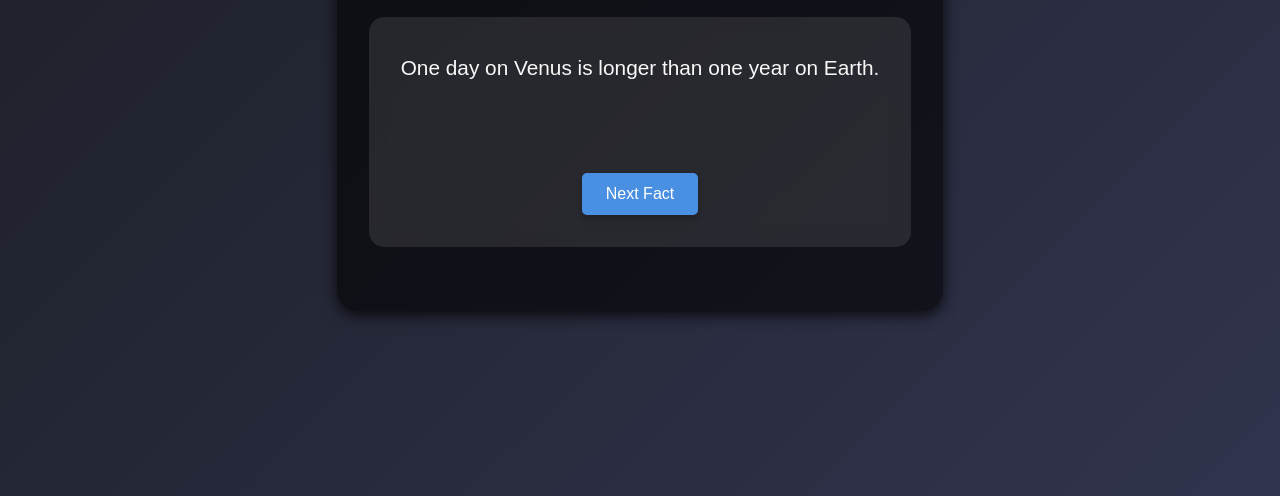
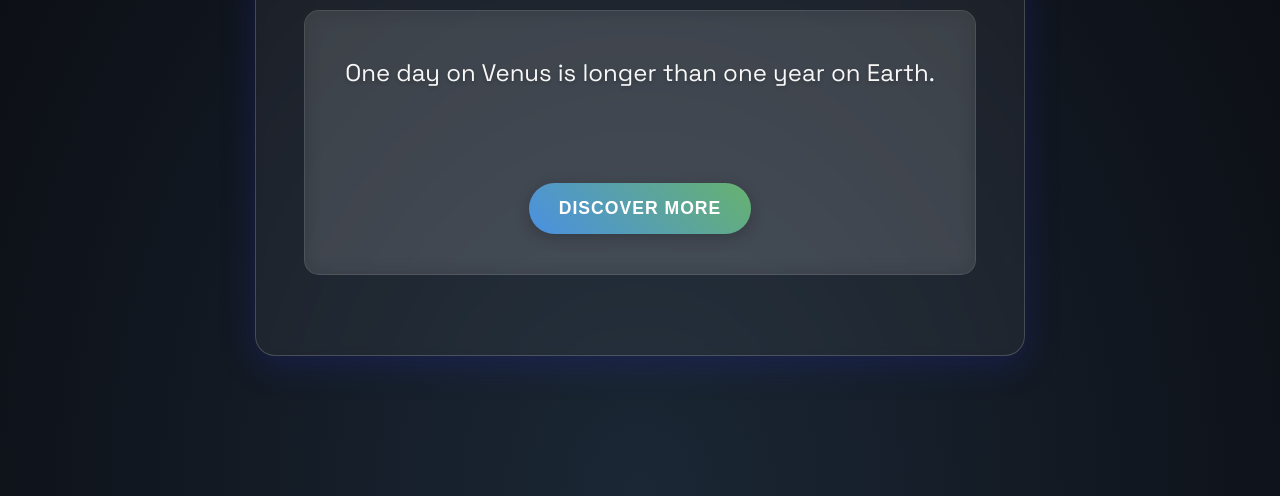
Before and after one commit to BHAGATBHAGYASHREE/Pieces, a plain HTML site: page index.html in a window 1280 px wide. Shown: the part 304-800 px from the top of the page. Drawn offline with Linux system fonts and the light colour scheme.

Commit message:
Update index.html

```diff
--- a/index.html
+++ b/index.html
@@ -4,6 +4,7 @@
     <meta charset="UTF-8">
     <meta name="viewport" content="width=device-width, initial-scale=1.0">
     <title>Space Facts Explorer</title>
+    <link href="https://fonts.googleapis.com/css2?family=Space+Grotesk:wght@400;600&display=swap" rel="stylesheet">
     <style>
         /* Global Styles */
         body {
@@ -13,73 +14,119 @@
             display: flex;
             justify-content: center;
             align-items: center;
-            background: linear-gradient(135deg, #1c1e26 0%, #31344e 100%);
-            font-family: "Poppins", Arial, sans-serif;
+            background: radial-gradient(ellipse at bottom, #1B2735 0%, #090A0F 100%);
+            font-family: 'Space Grotesk', sans-serif;
             color: #fff;
             text-align: center;
+            overflow: hidden;
+        }
+
+        /* Stars Animation */
+        @keyframes move-twinkle {
+            from { transform: translateY(0px); opacity: 0; }
+            50% { opacity: 1; }
+            to { transform: translateY(-2000px); opacity: 0; }
+        }
+
+        .stars {
+            position: fixed;
+            width: 1px;
+            height: 1px;
+            background: transparent;
+            box-shadow: 1744px 122px #FFF,134px 1321px #FFF,1700px 1120px #FFF,697px 497px #FFF,
+                        1127px 939px #FFF,368px 263px #FFF,1180px 262px #FFF,1049px 128px #FFF,
+                        1146px 996px #FFF,1272px 849px #FFF,1371px 916px #FFF,1552px 974px #FFF;
+            animation: move-twinkle 50s linear infinite;
+        }
+
+        .stars2 {
+            position: fixed;
+            width: 2px;
+            height: 2px;
+            background: transparent;
+            box-shadow: 1744px 122px #FFF,134px 1321px #FFF,1700px 1120px #FFF,697px 497px #FFF,
+                        1127px 939px #FFF,368px 263px #FFF,1180px 262px #FFF,1049px 128px #FFF;
+            animation: move-twinkle 100s linear infinite;
         }
 
         h1 {
-            font-size: 2.5rem;
+            font-size: 3rem;
             margin-bottom: 2rem;
+            background: linear-gradient(to right, #fff, #7597de);
+            -webkit-background-clip: text;
+            -webkit-text-fill-color: transparent;
             text-shadow: 0 4px 8px rgba(0, 0, 0, 0.5);
-            color: #f4f4f4;
+            letter-spacing: 2px;
         }
 
         /* Container */
         .container {
             max-width: 800px;
-            padding: 2rem;
-            background: rgba(0, 0, 0, 0.6);
+            padding: 3rem;
+            background: rgba(255, 255, 255, 0.05);
             border-radius: 20px;
-            box-shadow: 0px 4px 15px rgba(0, 0, 0, 0.8);
+            box-shadow: 0 8px 32px 0 rgba(31, 38, 135, 0.37);
+            backdrop-filter: blur(4px);
+            border: 1px solid rgba(255, 255, 255, 0.18);
+            z-index: 1;
         }
 
         /* Fact Display Box */
         .fact-container {
             background: rgba(255, 255, 255, 0.1);
-            padding: 2rem;
+            padding: 2.5rem;
             border-radius: 15px;
             backdrop-filter: blur(10px);
             margin-bottom: 2rem;
             animation: fadeIn 0.5s ease-in-out;
+            border: 1px solid rgba(255, 255, 255, 0.1);
+            transition: transform 0.3s ease;
+        }
+
+        .fact-container:hover {
+            transform: translateY(-5px);
         }
 
         #factDisplay {
-            font-size: 1.3rem;
+            font-size: 1.5rem;
             line-height: 1.8;
             min-height: 100px;
-            margin-bottom: 1.5rem;
+            margin-bottom: 2rem;
             color: #f8f8f8;
+            text-shadow: 0 2px 4px rgba(0, 0, 0, 0.2);
         }
 
         /* Button */
         button {
-            background: #4a90e2;
+            background: linear-gradient(45deg, #4a90e2, #67b26f);
             color: white;
             border: none;
-            padding: 12px 24px;
-            border-radius: 5px;
+            padding: 15px 30px;
+            border-radius: 30px;
             cursor: pointer;
-            font-size: 1rem;
-            transition: background 0.3s ease, transform 0.2s ease;
-            box-shadow: 0 4px 6px rgba(0, 0, 0, 0.2);
+            font-size: 1.1rem;
+            font-weight: 600;
+            transition: all 0.3s ease;
+            box-shadow: 0 4px 15px rgba(0, 0, 0, 0.2);
+            text-transform: uppercase;
+            letter-spacing: 1px;
         }
 
         button:hover {
-            background: #357abd;
-            transform: scale(1.05);
+            transform: translateY(-2px);
+            box-shadow: 0 6px 20px rgba(0, 0, 0, 0.3);
+            background: linear-gradient(45deg, #357abd, #4a9654);
         }
 
         button:active {
-            transform: scale(0.95);
+            transform: translateY(1px);
         }
 
         /* Animations */
         @keyframes fadeIn {
             from {
                 opacity: 0;
-                transform: translateY(10px);
+                transform: translateY(20px);
             }
             to {
                 opacity: 1;
@@ -89,11 +136,13 @@
     </style>
 </head>
 <body>
+    <div class="stars"></div>
+    <div class="stars2"></div>
     <div class="container">
-        <h1>Amazing Space Facts</h1>
+        <h1>✨ Space Facts ✨</h1>
         <div class="fact-container">
             <div id="factDisplay"></div>
-            <button id="nextFact">Next Fact</button>
+            <button id="nextFact">Discover More</button>
         </div>
     </div>
 
@@ -115,6 +164,27 @@
         const factDisplay = document.getElementById('factDisplay');
         const nextFactButton = document.getElementById('nextFact');
 
+        // Add fade-out effect
+        function fadeOut(element, callback) {
+            element.style.opacity = '0';
+            element.style.transform = 'translateY(10px)';
+            setTimeout(callback, 300);
+        }
+
+        // Add fade-in effect
+        function fadeIn(element) {
+            element.style.opacity = '1';
+            element.style.transform = 'translateY(0)';
+        }
+
+        // Display fact with animation
+        function displayFact() {
+            fadeOut(factDisplay, () => {
+                factDisplay.textContent = spaceFacts[currentFactIndex];
+                fadeIn(factDisplay);
+            });
+        }
+
         // Display initial fact
         displayFact();
 
@@ -124,9 +194,8 @@
             displayFact();
         });
 
-        function displayFact() {
-            factDisplay.textContent = spaceFacts[currentFactIndex];
-        }
+        // Add transition styles
+        factDisplay.style.transition = 'all 0.3s ease-in-out';
     </script>
 </body>
 </html>
```
